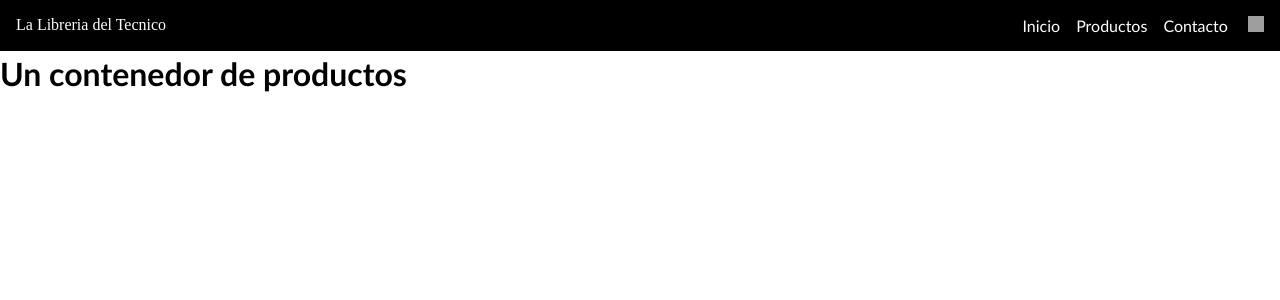
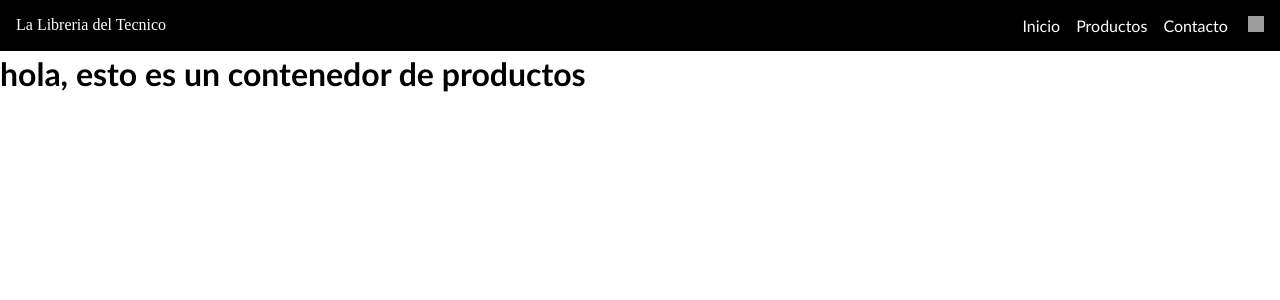
Before and after one commit to KarimServin/La-Libreria-Del-Tecnico, a React (Create React App) app: page / in a window 1280 px wide. Shown: the top 300 px of the page. Built offline with nearby package versions, Linux system fonts and the light colour scheme; grey boxes are pictures that could not be loaded.

Commit message:
Add files via upload

```diff
--- a/src/App.js
+++ b/src/App.js
@@ -4,8 +4,9 @@ import { ContainerDeProductos } from './components/ItemListContainer/ItemListCon
 import './components/nabvar/navbar.css'
 
 function App() {
-  return <> <NavbarFunction />
-  <ContainerDeProductos/>
+  return <>
+  <NavbarFunction />
+  <ContainerDeProductos saludo="hola, esto es un contenedor de productos"/>
   </>
 }
 
--- a/src/components/ItemListContainer/ItemListContainer.js
+++ b/src/components/ItemListContainer/ItemListContainer.js
@@ -1,7 +1,11 @@
 import React from 'react';
 
-export const ContainerDeProductos = () => {
+export const ContainerDeProductos = props => {
 
-    return <h1>Un contenedor de productos</h1>
+const {saludo} = props; //SE TIENE QUE RESPETAR EL NOMBRE DE LOS ATRIBUTOS QUE RECIBE
+
+console.log(props);
+
+    return <h1> {saludo}</h1>
 
 }
```
